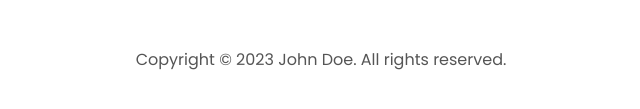
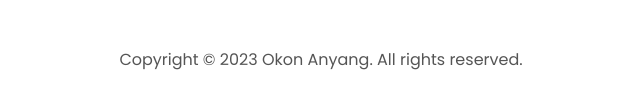
Before and after one commit to JSCAMZ/my-ux-ui-portfolio, a plain HTML site: page index.html in a window 1280 px wide. Shown: the part 3825-3934 px from the top of the page, 319-959 px from the left. Drawn offline with Linux system fonts and the light colour scheme.

Commit message:
changed copyright name

```diff
--- a/index.html
+++ b/index.html
@@ -248,7 +248,7 @@
                 </ul>
             </div>
         </nav>
-        <p>Copyright &#169; 2023 John Doe. All rights reserved.</p>
+        <p>Copyright &#169; 2023 Okon Anyang. All rights reserved.</p>
     </footer>
     <script src="script.js"></script>
 </body>
```
